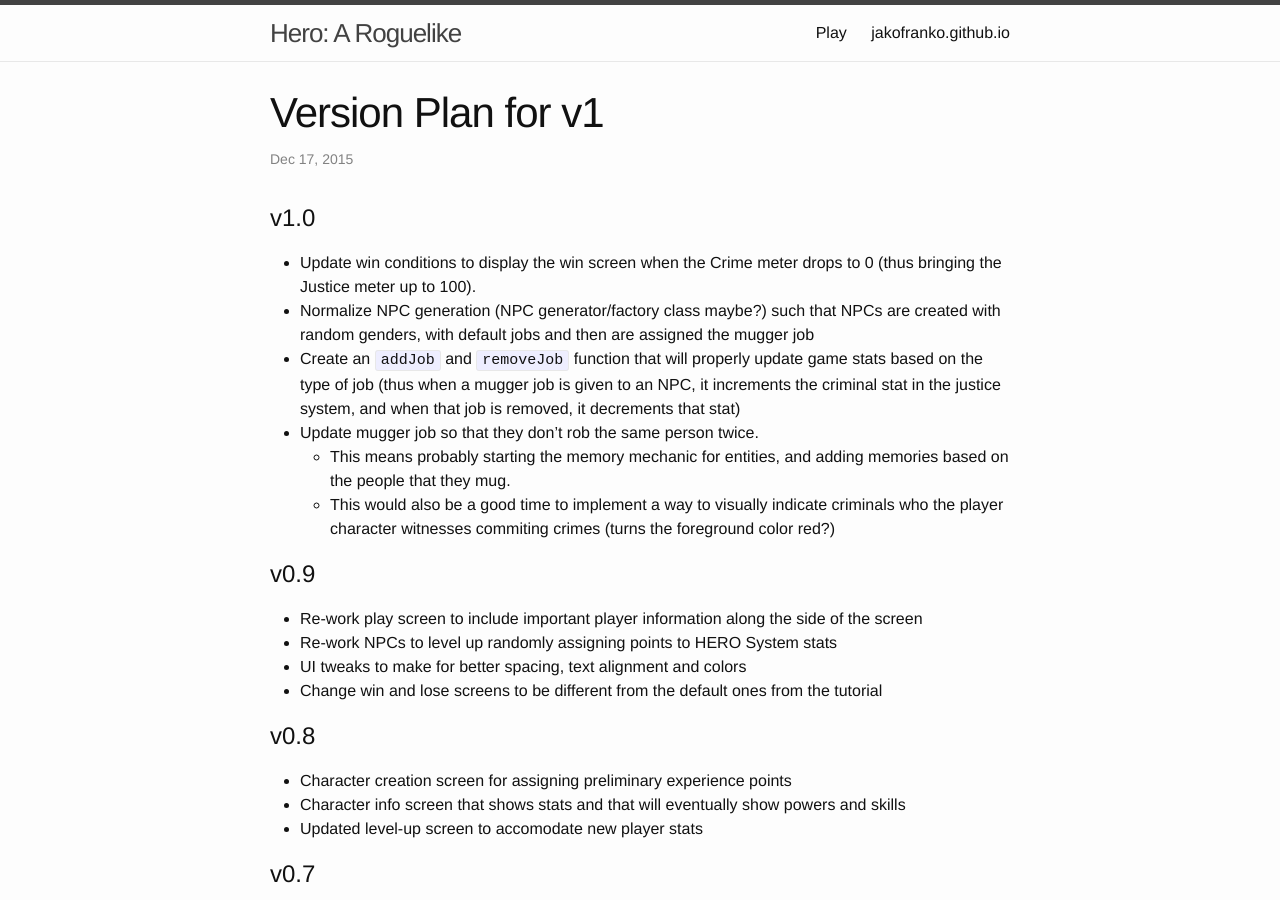
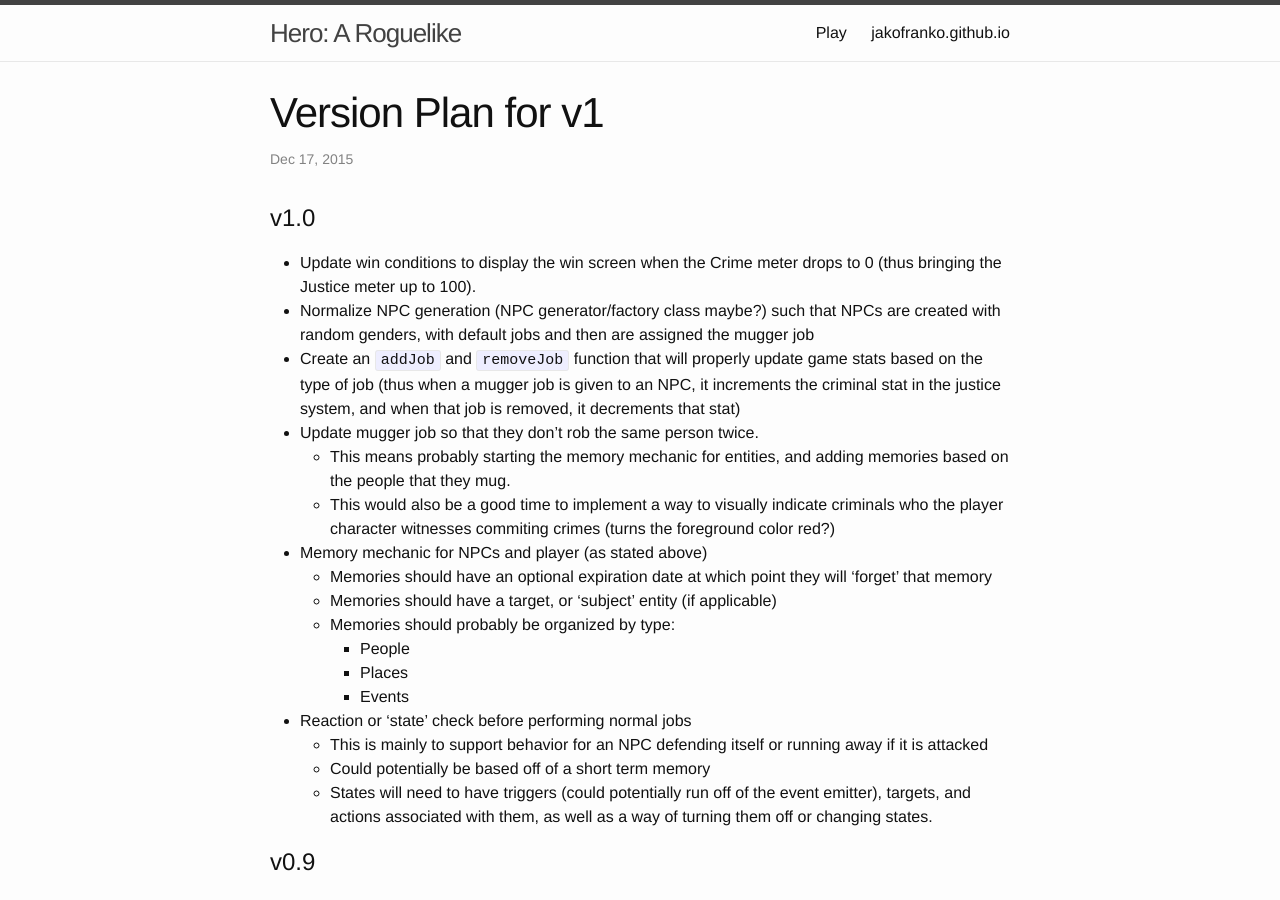
Before and after one commit to jakofranko/hero, a Jekyll site: the page built from _posts/2015-12-11-version-plan-v1.md, in a window 1280 px wide and 900 px high. Built offline with Jekyll 4.4.1, drawn with Linux system fonts in a browser that asks for light colours.

Commit message:
Updated version page

```diff
--- a/_posts/2015-12-11-version-plan-v1.md
+++ b/_posts/2015-12-11-version-plan-v1.md
@@ -12,6 +12,17 @@ date:  2015-12-17 09:55am
 * Update mugger job so that they don't rob the same person twice.
   * This means probably starting the memory mechanic for entities, and adding memories based on the people that they mug.
   * This would also be a good time to implement a way to visually indicate criminals who the player character witnesses commiting crimes (turns the foreground color red?)
+* Memory mechanic for NPCs and player (as stated above)
+  * Memories should have an optional expiration date at which point they will 'forget' that memory
+  * Memories should have a target, or 'subject' entity (if applicable)
+  * Memories should probably be organized by type:
+    * People
+    * Places
+    * Events
+* Reaction or 'state' check before performing normal jobs
+  * This is mainly to support behavior for an NPC defending itself or running away if it is attacked
+  * Could potentially be based off of a short term memory
+  * States will need to have triggers (could potentially run off of the event emitter), targets, and actions associated with them, as well as a way of turning them off or changing states.
 
 # v0.9
 
```
